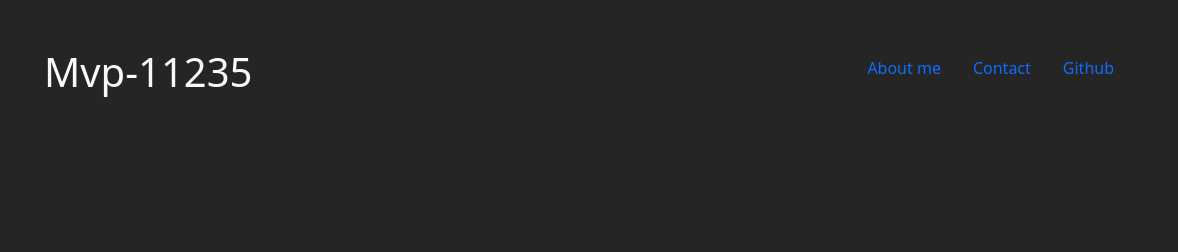
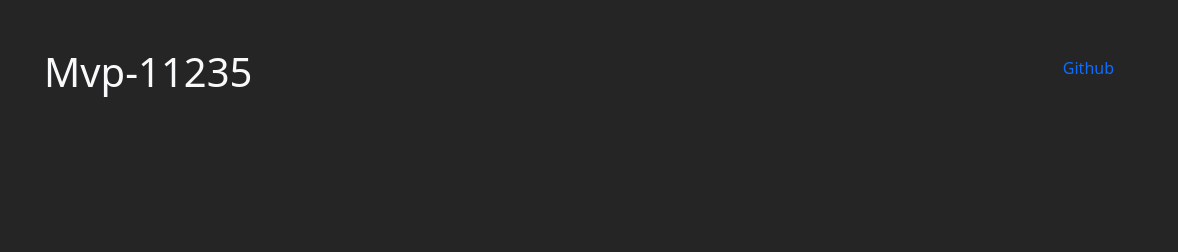
Before and after one commit to mvp-11235/mvp-11235.github.io, a plain HTML site: page index.html in a window 1280 px wide. Shown: the top 252 px of the page, 102-1280 px from the left. Drawn offline with nearby package versions, Linux system fonts and the light colour scheme.

Commit message:
Update index.html

```diff
--- a/index.html
+++ b/index.html
@@ -16,12 +16,6 @@
             <h1 class="ms-5 mt-5 float-start">Mvp-11235</h1>
         </a>
         <ul class="nav justify-content-end float-end mt-5 me-5">
-            <li class="nav-item">
-              <a class="nav-link active" aria-current="page" href="#">About me</a>
-            </li>
-            <li class="nav-item">
-              <a class="nav-link" href="#">Contact</a>
-            </li>
             <li class="nav-item">
               <a class="nav-link" href="https://github.com/mvp-11235">Github</a>
             </li>
```
